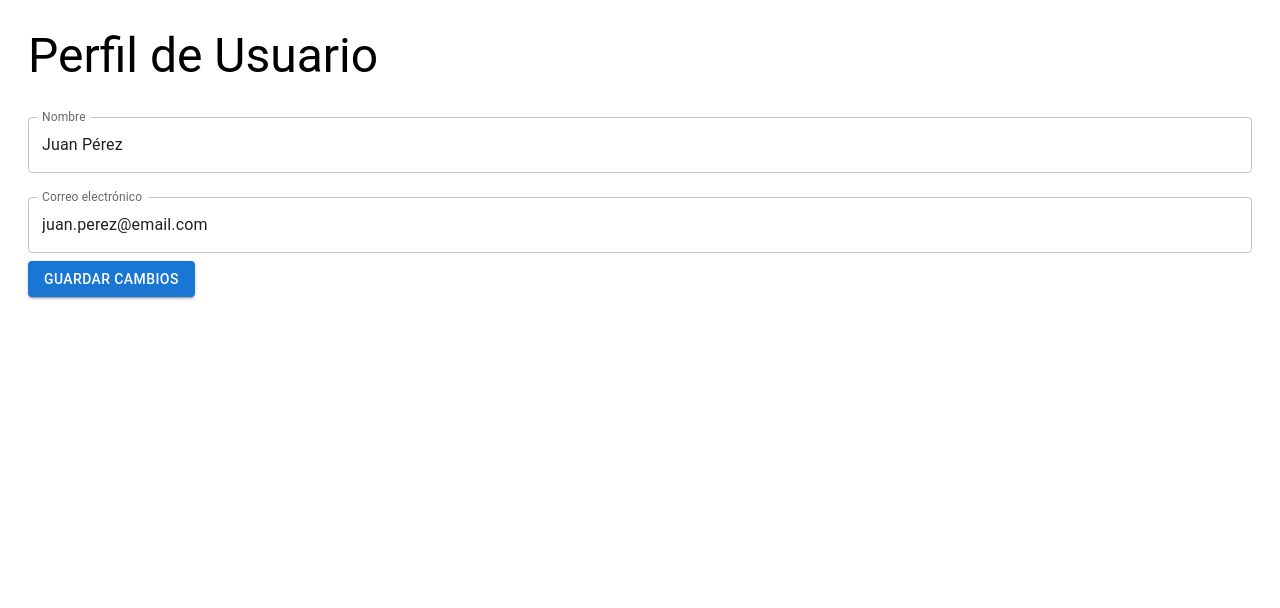
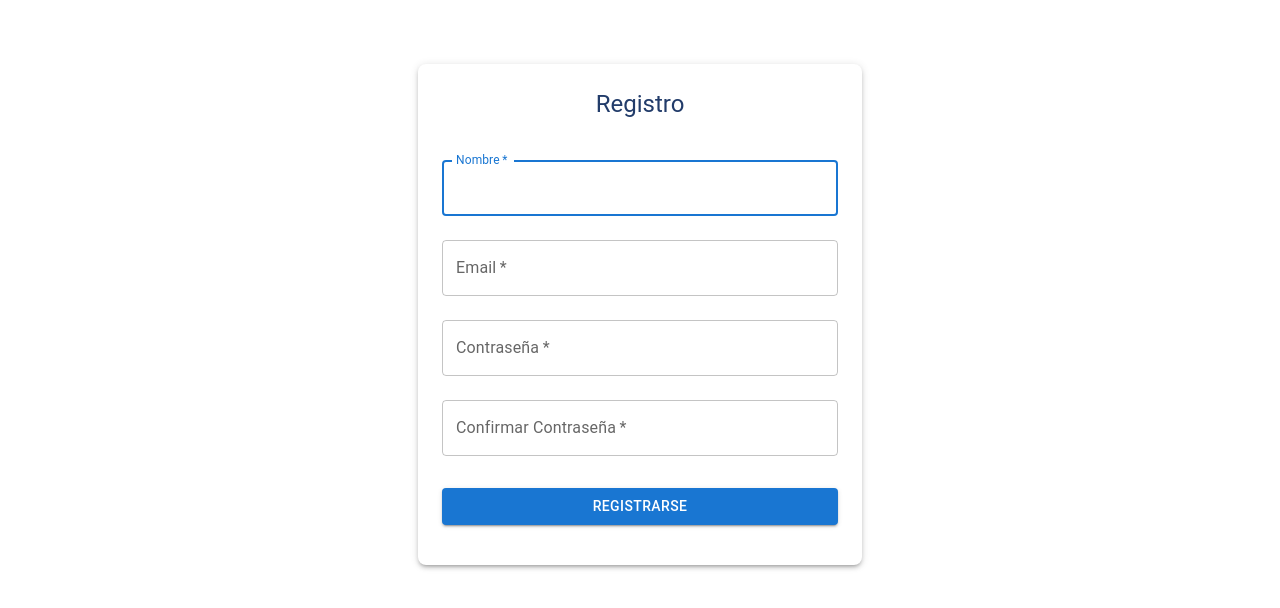
Before and after one commit to franchelini/proyecto-is2, a React (Create React App) app: page /user in a window 1280 px wide. Shown: the top 608 px of the page. Built offline with nearby package versions, Linux system fonts and the light colour scheme.

Commit message:
Creacion de la pagina de registro

```diff
--- a/src/pages/user.js
+++ b/src/pages/user.js
@@ -1,39 +1,165 @@
 import React, { useState } from 'react';
-import { Typography, TextField, Button } from '@mui/material';
+import {
+  Container,
+  Box,
+  Typography,
+  TextField,
+  Button,
+  createTheme,
+  ThemeProvider,
+} from '@mui/material';
 
-const Profile = () => {
-  const [name, setName] = useState("Juan Pérez");
-  const [email, setEmail] = useState("juan.perez@email.com");
+const theme = createTheme({
+  palette: {
+    primary: {
+      main: '#1976d2', // light_blue
+    },
+    secondary: {
+      main: '#223c6a', // udec_blue
+    },
+    neutral: {
+      main: '#575757', // dark_gray
+      contrastText: '#fff',
+    },
+    background: {
+      default: '#F6F6F7', // light_gray
+    },
+  },
+});
 
-  const handleSave = () => {
-    alert('Datos guardados');
-    // Aquí agregarías la lógica para guardar los cambios, por ejemplo, haciendo una llamada API.
+function Registro() {
+  const [nombre, setNombre] = useState('');
+  const [email, setEmail] = useState('');
+  const [password, setPassword] = useState('');
+  const [confirmPassword, setConfirmPassword] = useState('');
+  const [nombreError, setNombreError] = useState('');
+  const [emailError, setEmailError] = useState('');
+  const [passwordError, setPasswordError] = useState('');
+  const [confirmPasswordError, setConfirmPasswordError] = useState('');
+
+  const handleSubmit = (event) => {
+    event.preventDefault();
+    let isValid = true;
+
+    if (!nombre) {
+      setNombreError('Por favor, ingresa tu nombre.');
+      isValid = false;
+    } else {
+      setNombreError('');
     }
 
+    if (!email) {
+      setEmailError('Por favor, ingresa tu email.');
+      isValid = false;
+    } else if (!/\S+@\S+\.\S+/.test(email)) {
+      setEmailError('Por favor, ingresa un email válido.');
+      isValid = false;
+    } else {
+      setEmailError('');
+    }
+
+    if (!password) {
+      setPasswordError('Por favor, ingresa una contraseña.');
+      isValid = false;
+    } else if (password.length < 6) {
+      setPasswordError('La contraseña debe tener al menos 6 caracteres.');
+      isValid = false;
+    } else {
+      setPasswordError('');
+    }
+
+    if (password !== confirmPassword) {
+      setConfirmPasswordError('Las contraseñas no coinciden.');
+      isValid = false;
+    } else {
+      setConfirmPasswordError('');
+    }
+
+    if (isValid) {
+      // Aquí puedes agregar la lógica para enviar los datos del formulario
+      alert('Registro exitoso!');
+      setNombre('');
+      setEmail('');
+      setPassword('');
+      setConfirmPassword('');
+    }
+  };
+
   return (
-    <div style={{ padding: 20 }}>
-      <Typography variant="h3" gutterBottom>
-        Perfil de Usuario
+    <ThemeProvider theme={theme}>
+      <Container component="main" maxWidth="xs" sx={{ mt: 8, display: 'flex', flexDirection: 'column', alignItems: 'center', bgcolor: 'white', p: 3, borderRadius: 2, boxShadow: 3 }}>
+        <Typography component="h1" variant="h5" color="secondary.main" sx={{ mb: 2 }}>
+          Registro
         </Typography>
+        <Box component="form" noValidate onSubmit={handleSubmit} sx={{ mt: 1, width: '100%' }}>
           <TextField
+            margin="normal"
+            required
+            fullWidth
+            id="nombre"
             label="Nombre"
-        value={name}
-        onChange={(e) => setName(e.target.value)}
-        fullWidth
-        margin="normal"
+            name="nombre"
+            autoComplete="nombre"
+            autoFocus
+            value={nombre}
+            onChange={(e) => setNombre(e.target.value)}
+            error={!!nombreError}
+            helperText={nombreError}
           />
           <TextField
-        label="Correo electrónico"
+            margin="normal"
+            required
+            fullWidth
+            id="email"
+            label="Email"
+            name="email"
+            autoComplete="email"
             value={email}
             onChange={(e) => setEmail(e.target.value)}
+            error={!!emailError}
+            helperText={emailError}
+          />
+          <TextField
+            margin="normal"
+            required
             fullWidth
+            name="password"
+            label="Contraseña"
+            type="password"
+            id="password"
+            autoComplete="current-password"
+            value={password}
+            onChange={(e) => setPassword(e.target.value)}
+            error={!!passwordError}
+            helperText={passwordError}
+          />
+          <TextField
             margin="normal"
+            required
+            fullWidth
+            name="confirmPassword"
+            label="Confirmar Contraseña"
+            type="password"
+            id="confirmPassword"
+            autoComplete="new-password"
+            value={confirmPassword}
+            onChange={(e) => setConfirmPassword(e.target.value)}
+            error={!!confirmPasswordError}
+            helperText={confirmPasswordError}
           />
-      <Button variant="contained" color="primary" onClick={handleSave}>
-        Guardar cambios
+          <Button
+            type="submit"
+            fullWidth
+            variant="contained"
+            color="primary"
+            sx={{ mt: 3, mb: 2 }}
+          >
+            Registrarse
           </Button>
-    </div>
+        </Box>
+      </Container>
+    </ThemeProvider>
   );
 }
 
-export default Profile;
+export default Registro;
```
Also changed, not shown: 1 other file (tests, documents, lock files or other folders). Lines whose indentation alone changed are shown as unchanged.
